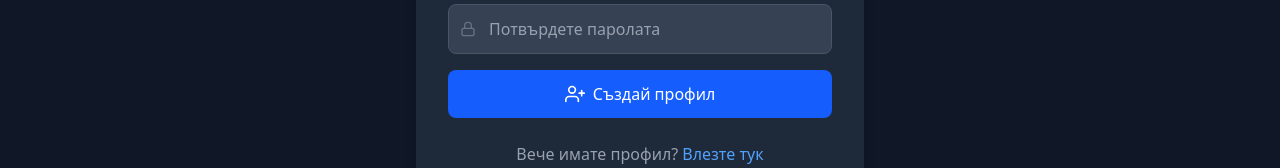
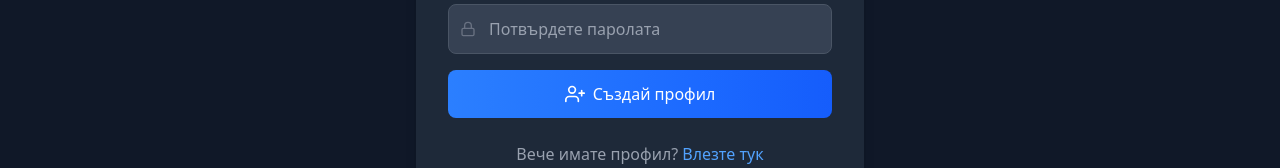
Before and after one commit to qnchoyy/barber-studio-app, a React (Vite) app in the folder frontend/: page /register in a window 1280 px wide. Shown: the part 477-645 px from the top of the page. Built offline with nearby package versions, Linux system fonts and the light colour scheme; no server answers.

Commit message:
Refactor: use reusable Button component

```diff
--- a/frontend/src/pages/Register.jsx
+++ b/frontend/src/pages/Register.jsx
@@ -6,6 +6,7 @@ import { FiUser, FiMail, FiPhone, FiLock, FiUserPlus } from "react-icons/fi";
 import toast from "react-hot-toast";
 import api from "../api/axios";
 import InputField from "../components/ui/InputField";
+import Button from "../components/ui/Button";
 
 const delay = (ms) => new Promise((res) => setTimeout(res, ms));
 
@@ -207,20 +208,16 @@ export default function Register() {
             disabled={loading}
           />
 
-          <button
+          <Button
             type="submit"
-            disabled={loading}
-            className={`w-full flex items-center justify-center py-3 px-4 rounded-lg text-white font-medium transition-all duration-200 ${
-              loading
-                ? "bg-blue-400 cursor-not-allowed"
-                : "bg-blue-600 hover:bg-blue-700 hover:shadow-lg transform hover:-translate-y-0.5"
-            } focus:outline-none focus:ring-2 focus:ring-blue-500 focus:ring-offset-2 focus:ring-offset-gray-800`}
+            variant="primary"
+            size="large"
+            loading={loading}
+            icon={FiUserPlus}
+            className="w-full"
           >
-            <FiUserPlus
-              className={`mr-2 h-5 w-5 ${loading ? "animate-spin" : ""}`}
-            />
             {loading ? "Създаване на профил..." : "Създай профил"}
-          </button>
+          </Button>
         </form>
 
         <p className="text-center text-gray-400">
```
